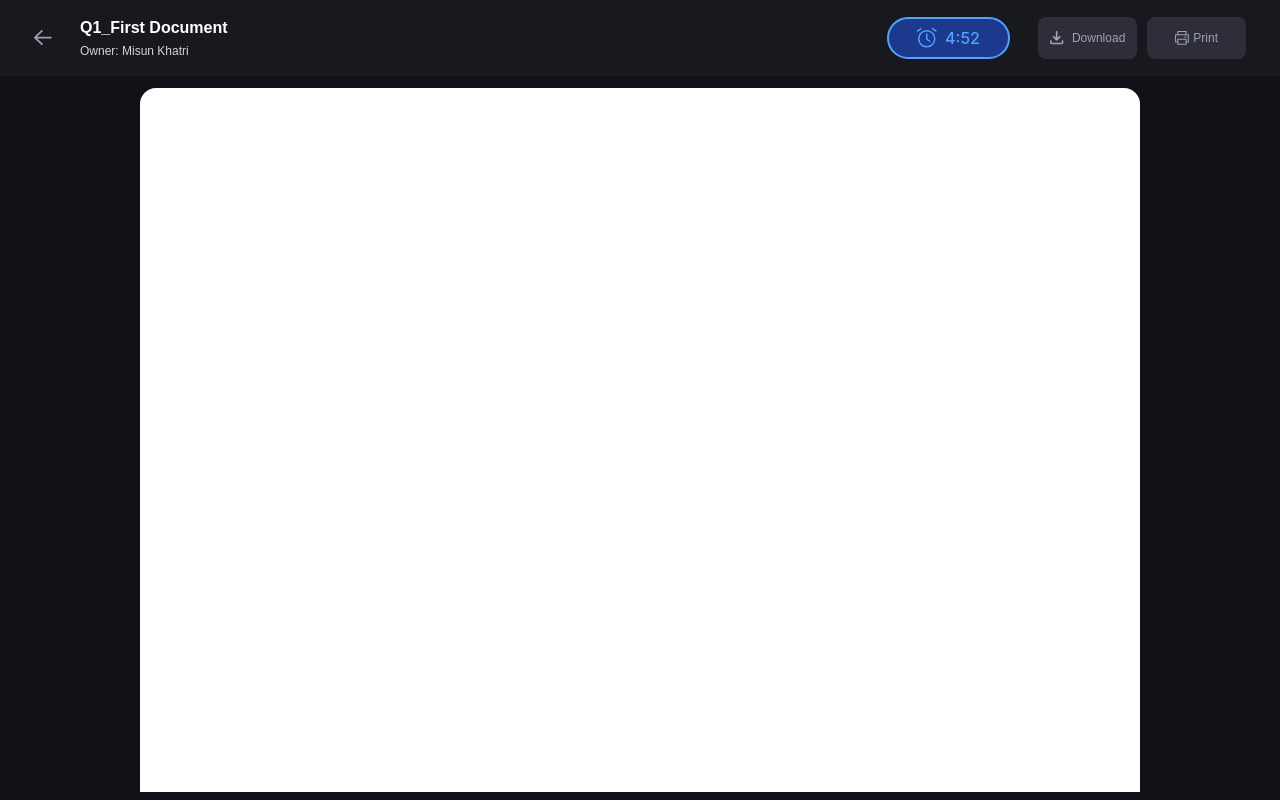
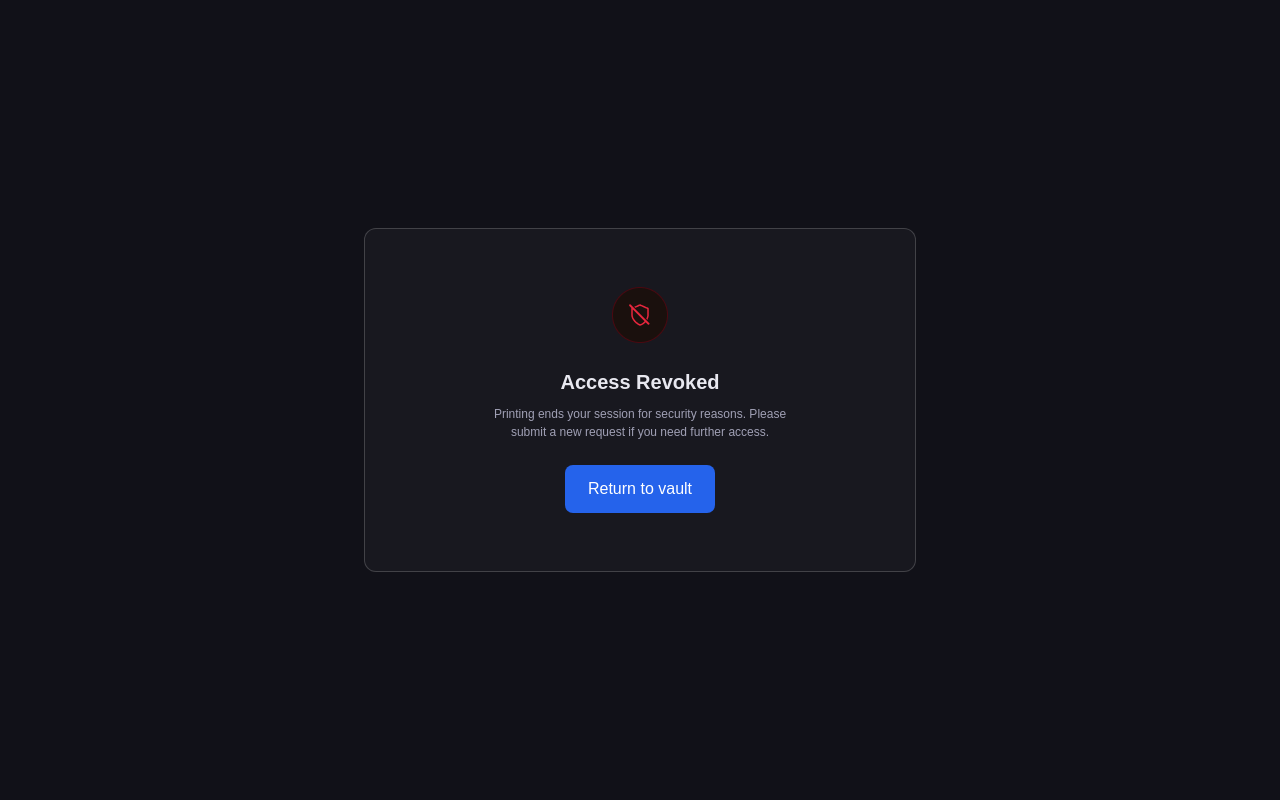
Before and after one commit to sudip-stha/Secure-Document-Storage-System, a React (Vite) app: page /user/file/1 in a window 1280 px wide. Both pictures are taken after a click on the button "Print". Built offline with nearby package versions, Linux system fonts and the light colour scheme.

Commit message:
feat: add access revoked screen after print action

```diff
--- a/src/pages/User/FilePreview/FilePreview.tsx
+++ b/src/pages/User/FilePreview/FilePreview.tsx
@@ -3,9 +3,11 @@ import FilePreviewHeader from "./components/FilePreviewHeader";
 import { documentTableList } from "../../../data/documentTableList";
 import { useState } from "react";
 import AccessExpired from "./components/modal/AccessExpired";
+import AccessRevoked from "./components/modal/AccessRevoked";
 
 const FilePreview = () => {
   const [isExpire, setIsExpire] = useState(false);
+  const [isPrintingRevoked, setIsPrintingRevoked] = useState(false);
   const startTimer = true;
   const { fileId } = useParams();
 
@@ -20,11 +22,20 @@ const FilePreview = () => {
           <AccessExpired />
         </div>
       )}
+      {isPrintingRevoked && (
+        <div className="fixed inset-0 bg-raised-surface flex justify-center items-center">
+          <AccessRevoked
+            revokedMessage="Printing ends your session for security reasons. Please submit a new request if you need further access."
+            messageWidth=" max-w-73.5"
+          />
+        </div>
+      )}
       <FilePreviewHeader
         fileName={openFile?.name}
         fileOwner={openFile?.owner}
         startTimer={startTimer}
         onExpire={() => setIsExpire(true)}
+        onPrintingRevoked={() => setIsPrintingRevoked(true)}
       />
       <div className="bg-white min-h-[88dvh] mx-35 mt-3 rounded-t-2xl"></div>
     </div>
--- a/src/pages/User/FilePreview/components/FilePreviewHeader.tsx
+++ b/src/pages/User/FilePreview/components/FilePreviewHeader.tsx
@@ -9,6 +9,7 @@ const FilePreviewHeader = ({
   fileOwner,
   startTimer,
   onExpire,
+  onPrintingRevoked,
 }: FilePreviewHeaderProps) => {
   return (
     <header className="flex justify-between items-center bg-overlay-surface px-8.5 py-4">
@@ -43,6 +44,7 @@ const FilePreviewHeader = ({
             size={"lg"}
             iconPath={"/icons/printIcon.svg"}
             iconPlace="front"
+            onClick={() => onPrintingRevoked()}
           >
             Print
           </Button>
--- /dev/null
+++ b/src/pages/User/FilePreview/components/modal/AccessRevoked.tsx
@@ -0,0 +1,35 @@
+import { useNavigate } from "react-router-dom";
+import Heading2 from "../../../../../components/ui/Heading2";
+import Button from "../../../../../components/ui/Button/Button";
+import { appRoutes } from "../../../../../routes/routes";
+import type { AccessRevokedProps } from "../../../../../types/data";
+
+const AccessRevoked = ({
+  revokedMessage,
+  messageWidth,
+}: AccessRevokedProps) => {
+  const navigate = useNavigate();
+  return (
+    <div className="flex flex-col gap-6 items-center px-32 py-14.5 bg-overlay-surface border border-strong-border rounded-xl shadow-[0 4 4 0 #000000]">
+      <img src="/icons/accessRevoked.png" alt="Access revoked" />
+      <div className="flex flex-col gap-2 items-center">
+        <Heading2 value="Access Revoked" />
+        <p
+          className={`font-dmsans text-[12px] text-text-secondary ${messageWidth} text-center `}
+        >
+          {revokedMessage}
+        </p>
+      </div>
+      <Button
+        className={"px-5.75 py-3"}
+        variant={"primary"}
+        size={"md"}
+        onClick={() => navigate(appRoutes.UserHome)}
+      >
+        Return to vault
+      </Button>
+    </div>
+  );
+};
+
+export default AccessRevoked;
--- a/src/types/data.ts
+++ b/src/types/data.ts
@@ -110,9 +110,15 @@ export interface FilePreviewHeaderProps {
   fileOwner?: string;
   startTimer: boolean;
   onExpire: () => void;
+  onPrintingRevoked: () => void;
 }
 
 export interface CountDownTimerProps {
   startTimer: boolean;
   onExpire: () => void;
 }
+
+export interface AccessRevokedProps {
+  revokedMessage: string;
+  messageWidth: string;
+}
```
Also changed, not shown: public/icons/accessRevoked.png (added).
